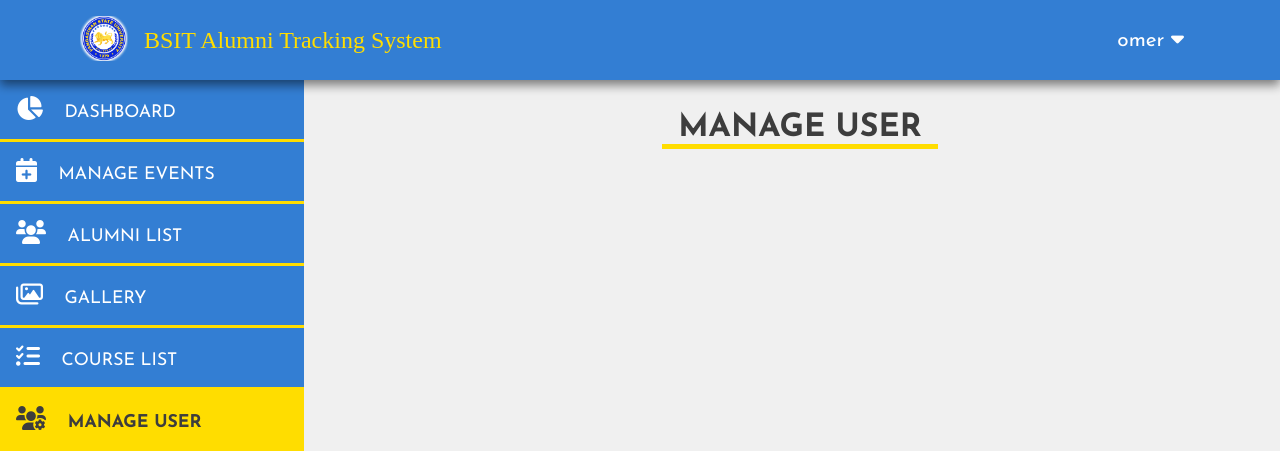
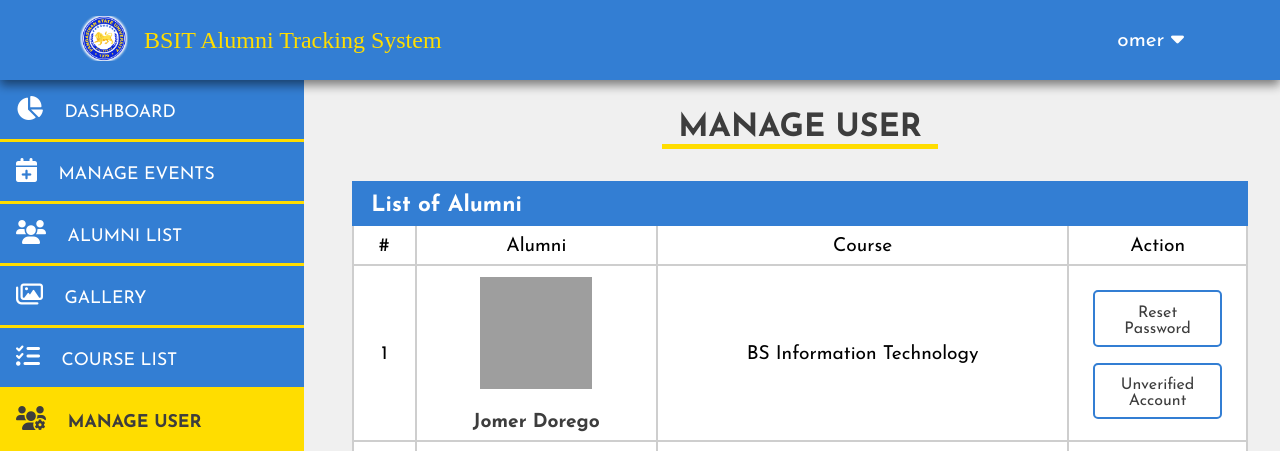
Before and after one commit to jcoder6/bsit-alumni-tracking-system, a PHP site: page /bsit-ATS/admin/index.php?page=manage-user in a window 1280 px wide. Shown: the top 451 px of the page. Run offline with PHP 8.4, Linux system fonts and the light colour scheme; a user stored in the database is signed in; data comes from the database, SQL or seed files in the repository; some libraries are stand-ins or nearby versions; some web fonts are replaced; grey boxes are pictures that could not be loaded.

Commit message:
add reset password feature in admin model

```diff
--- a/admin/manage-user.php
+++ b/admin/manage-user.php
@@ -1,3 +1,65 @@
 <div class="manage-user">
   <h1 class="section-name">MANAGE USER</h1>
 </div>
+
+<section class="view-alumni-modal-container" <?php isResetPassword() ?>>
+  <?php include('./reset-user-passoword.php'); ?>
+</section>
+
+<?php $resAlumni = fetchAllAlumni($pdo); ?>
+
+<div class="manage-table alumni">
+  <div class="table-head">
+    <h3 class="table-name">List of Alumni</h3>
+  </div>
+  <div class="table-content">
+    <div class="table-data">
+      <div class="column no">#</div>
+      <div class="column alumni-np">Alumni</div>
+      <div class="column course">Course</div>
+      <div class="column action head">Action</div>
+    </div>
+    <?php
+    $no = 0;
+    foreach ($resAlumni as $rs) :
+      $no++;
+    ?>
+      <div class="table-data">
+        <div class="column no"><?= $no ?></div>
+        <div class="column alumni-np">
+          <div class="alumni-img-container">
+            <img src="../assets/images/profiles/<?= $rs['user_img'] ?>" alt="<?= $rs['user_img'] ?>">
+          </div>
+          <h4 class="alumni-name"><?= $rs['firstname'] . ' ' . $rs['lastname'] ?></h4>
+        </div>
+        <div class="column course"><?= $rs['course'] ?></div>
+        <div class="column action">
+          <a class="alumni-action button-primary" href="<?php ROOT_URL ?>index.php?page=manage-user&reset=<?= $rs['id'] ?>">Reset Password</a>
+          <a class="alumni-action button-primary" href="<?php ROOT_URL ?>index.php?page=manage-user&unverified=<?= $rs['id'] ?>">Unverified Account</a>
+        </div>
+      </div>
+    <?php endforeach; ?>
+  </div>
+</div>
+
+
+<?php
+function fetchAllAlumni($pdo) {
+  $queryAlumni = "SELECT u.id, u.user_img, b.firstname, b.lastname, e.course FROM users u
+  JOIN bio b ON b.user_id = u.id
+  JOIN educ e ON e.user_id = u.id
+  WHERE u.category = 1";
+
+  $stmtAlumni = $pdo->prepare($queryAlumni);
+  if ($stmtAlumni->execute()) {
+    return $stmtAlumni->fetchAll(PDO::FETCH_ASSOC);
+  } else {
+    echo 'failed';
+  }
+}
+
+function isResetPassword() {
+  if (isset($_GET['reset'])) {
+    echo 'style="opacity: 1; z-index: 5;"';
+  }
+}
--- /dev/null
+++ b/admin/reset-user-passoword.php
@@ -0,0 +1,27 @@
+<div class="alumni-modal delete-modal">
+  <div class="alumni-modal-head">
+    <h3>Alumni Information</h3>
+  </div>
+  <p class="del-msg">If you Reset the password the pass will become <strong>"psuats123"</strong> as default password
+  <?php
+    if(isset($_POST['reset-pass'])){
+        $id = $_GET['reset'];
+        $np = md5('psuats123');
+        $query = "UPDATE users SET password = '$np' WHERE id = $id";
+        $stmt = $pdo->prepare($query);
+
+        if($stmt->execute()){
+            messageNotif('success', 'Password Reseted');
+            echo "<script>window.location.href='" . ROOT_URL . "admin/index.php?page=manage-user';</script>";
+        } else {
+            messageNotif('error', 'Something went wrong');
+            echo "<script>window.location.href='" . ROOT_URL . "admin/index.php?page=manage-user';</script>";
+        }
+    }
+    ?>
+  </p>
+  <div class="alumni-modal-foot">
+    <form action="" method="post"><input type="submit" name="reset-pass" class="button-danger" value="Reset Password"></form>
+    <a href="<?php ROOT_URL ?>index.php?page=manage-user" class="button-secondary">Close</a>
+  </div>
+</div>
```
